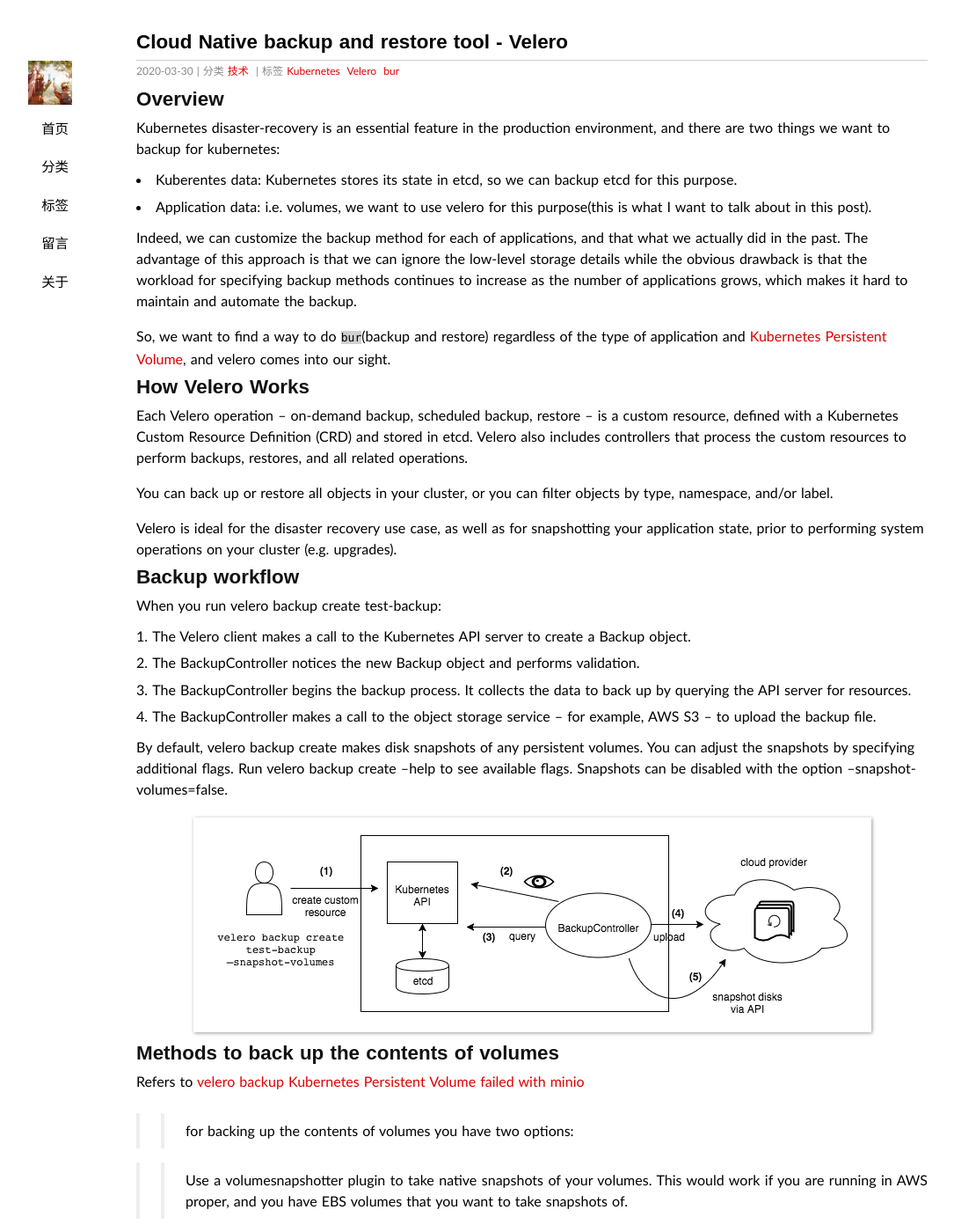
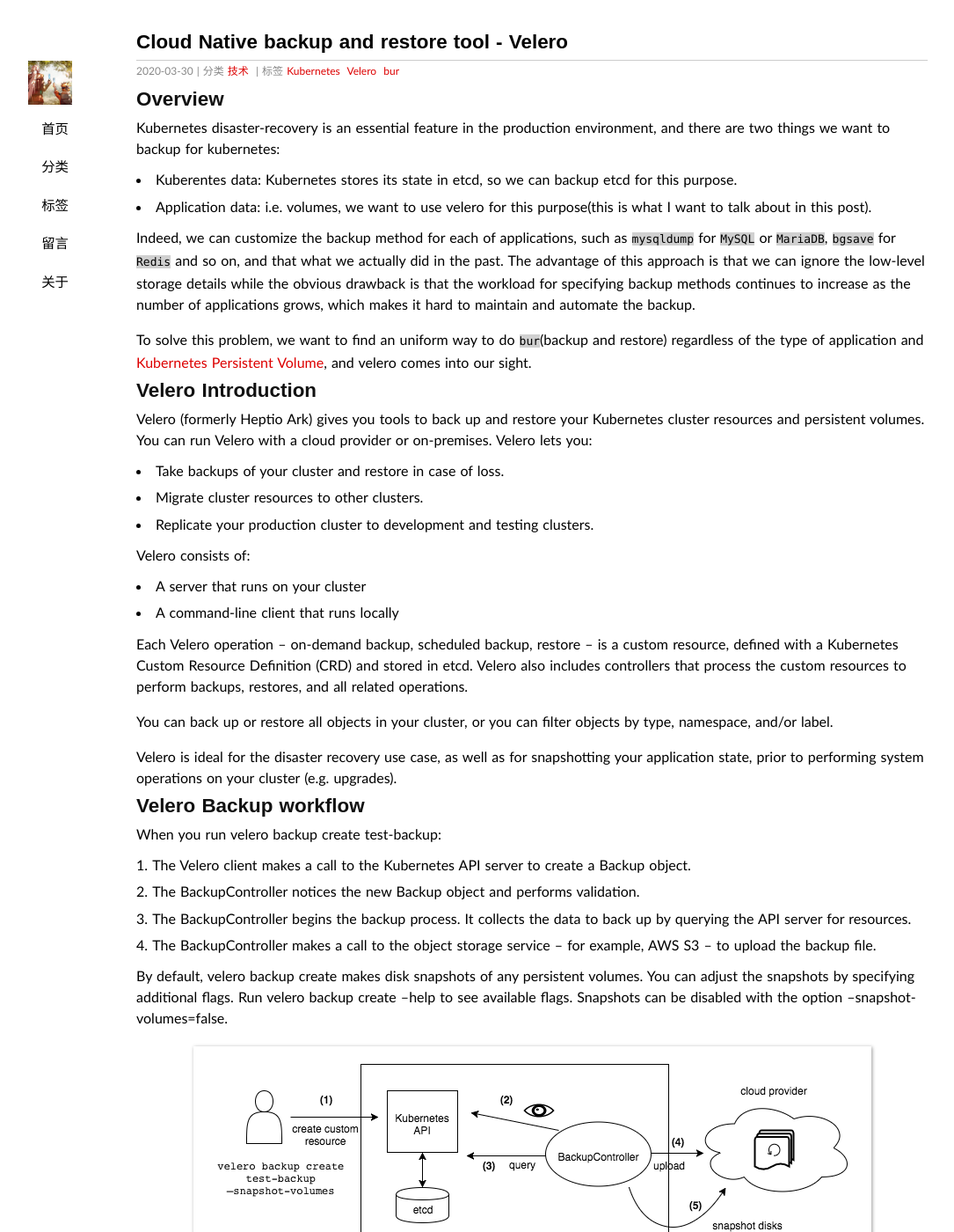
Before and after one commit to duyanghao/duyanghao.github.io, a Jekyll site: the page built from _posts/2020-3-30-velero.md, in a window 1280 px wide and 1400 px high. Shown: the whole window at 88% size, without its empty margins (35-1120 px from the left). Built offline with Jekyll 4.4.1, drawn with Linux system fonts in a browser that asks for light colours; some web fonts are replaced; comment, search, counter and statistics services are not loaded; some of the changed text lies outside the part shown.

Commit message:
update velero
Signed-off-by: duyanghao <1294057873@qq.com>

````diff
--- a/_posts/2020-3-30-velero.md
+++ b/_posts/2020-3-30-velero.md
@@ -14,11 +14,22 @@
 * Kuberentes data: Kubernetes stores its state in etcd, so we can backup etcd for this purpose.
 * Application data: i.e. volumes, we want to use velero for this purpose(this is what I want to talk about in this post).
 
-Indeed, we can customize the backup method for each of applications, and that what we actually did in the past. The advantage of this approach is that we can ignore the low-level storage details while the obvious drawback is that the workload for specifying backup methods continues to increase as the number of applications grows, which makes it hard to maintain and automate the backup.
+Indeed, we can customize the backup method for each of applications, such as `mysqldump` for `MySQL` or `MariaDB`, `bgsave` for `Redis` and so on, and that what we actually did in the past. The advantage of this approach is that we can ignore the low-level storage details while the obvious drawback is that the workload for specifying backup methods continues to increase as the number of applications grows, which makes it hard to maintain and automate the backup.
 
-So, we want to find a way to do `bur`(backup and restore) regardless of the type of application and [Kubernetes Persistent Volume](https://kubernetes.io/docs/concepts/storage/persistent-volumes/#types-of-persistent-volumes), and velero comes into our sight.
+To solve this problem, we want to find an uniform way to do `bur`(backup and restore) regardless of the type of application and [Kubernetes Persistent Volume](https://kubernetes.io/docs/concepts/storage/persistent-volumes/#types-of-persistent-volumes), and velero comes into our sight.
 
-## How Velero Works
+## Velero Introduction
+
+Velero (formerly Heptio Ark) gives you tools to back up and restore your Kubernetes cluster resources and persistent volumes. You can run Velero with a cloud provider or on-premises. Velero lets you:
+
+* Take backups of your cluster and restore in case of loss.
+* Migrate cluster resources to other clusters.
+* Replicate your production cluster to development and testing clusters.
+
+Velero consists of:
+
+* A server that runs on your cluster
+* A command-line client that runs locally
 
 Each Velero operation -- on-demand backup, scheduled backup, restore -- is a custom resource, defined with a Kubernetes Custom Resource Definition (CRD) and stored in etcd. Velero also includes controllers that process the custom resources to perform backups, restores, and all related operations.
 
@@ -26,7 +37,7 @@
 
 Velero is ideal for the disaster recovery use case, as well as for snapshotting your application state, prior to performing system operations on your cluster (e.g. upgrades).
 
-## Backup workflow
+## Velero Backup workflow
 
 When you run velero backup create test-backup:
 
@@ -244,7 +255,7 @@
 
 ## Advanced research for velero with Restic Integration
 
-#### *Multiple Pods with velero restic backup annotation backend with same PersistentVolumeClaims*
+#### <font color="#dd0000">*Multiple Pods with velero restic backup annotation backend with same PersistentVolumeClaims*</font><br />
 
 velero restic will backup the `PersistentVolumeClaims` only once when there are multiple backup annotations backend with the same `PersistentVolumeClaims` as below:
 
@@ -298,15 +309,15 @@
 time="2020-04-08T06:35:34Z" level=info msg="Pod volume uses a persistent volume claim which has already been backed up with restic from another pod, skipping." backup=velero/multi-test group=v1 logSource="pkg/backup/item_backupper.go:198" name=nginx-deployment-7d46f5c9d-trk4b namespace=multi podVolume=nginx-logs pvcName=nginx-logs resource=pods
 ```
 
-#### *[velero-volume-controller](https://github.com/vmware-tanzu/velero/blob/master/site/docs/master/restic.md#add-backup-annotation)*
+#### <font color="#dd0000">*[velero-volume-controller](https://github.com/vmware-tanzu/velero/blob/master/site/docs/master/restic.md#add-backup-annotation)*</font><br />
 
-Since one drawback of velero with Restic Integration is that we have to add relevant annotation for pods with persistent volumes by hand for backing up application data and meanwhile the velero official hasn't offered a solution yet.
+Since one drawback of velero with Restic Integration is that we have to add relevant annotation for pods with persistent volumes by hand for backing up application data and meanwhile the velero official hasn't provided a solution to backup all volume resources in the cluster yet.
 
 To solve this, I have created a repo called [velero-volume-controller](https://github.com/duyanghao/velero-volume-controller), which helps users to do this dull job automatically as below:
 
 ![](/public/img/velero/velero-volume-controller.png)
 
-#### *Create regularly scheduled backups based on a cron expression*
+#### <font color="#dd0000">*Create regularly scheduled backups based on a cron expression*</font><br />
 
 Let's do a simple test for regularly scheduled backups:
 
@@ -321,7 +332,7 @@
 backup-tutorial-20200325061834   Completed   2020-03-25 14:18:34 +0800 CST   29d       default            <none>
 ```
 
-#### *Switch between underlying storage providers*
+#### <font color="#dd0000">*Switch between underlying storage providers*</font><br />
 
 ```bash
 $ kubectl get sc
@@ -347,7 +358,7 @@
 1. Same StorageClassName
 2. Support relevant access modes of persistent volume(i.e. RWO, ROX and RWX)
 
-#### *[Backup Big Data](https://github.com/vmware-tanzu/velero/issues/1515)*
+#### <font color="#dd0000">*[Backup Big Data](https://github.com/vmware-tanzu/velero/issues/1515)*</font><br />
 
 When backing up big data, such as 100G or more, velero backup will fail as below:
 
@@ -440,7 +451,7 @@
 Events:             <none>
 ```
 
-#### *Backup concurrently*
+#### <font color="#dd0000">*Backup concurrently*</font><br />
 
 Right now, velevo restic has not supported running restic backups concurrently as below:
 
@@ -466,7 +477,7 @@
 
 And you can get more information about this [here](https://github.com/vmware-tanzu/velero/issues/2122).
 
-#### *High-availability*
+#### <font color="#dd0000">*High-availability*</font><br />
 
 >> Currently, Velero does not support multiple replicas of the server.
 
@@ -474,7 +485,7 @@
 
 >> That does still leave challenges for the server loops that handle dispatching the Backup and Restores to the workers, though. Some ideas for addressing that are discussed in [#487](https://github.com/vmware-tanzu/velero/issues/487).
 
-#### *Incremental backup*
+#### <font color="#dd0000">*Incremental backup*</font><br />
 
 ```bash
 # test1 - single big file(100G)
@@ -489,23 +500,21 @@
 
 # test2 - multiple files within one persistent volume(10W-1M files)
 # loop-1 - 10m
-# loop-2(+1m) - 17s
+# loop-2(+1M) - 17s
 $ dd if=/dev/urandom of=test1M bs=1M count=1
 # loop-3(+1G) - 17s
 $ dd if=/dev/urandom of=test1G bs=1M count=1024
 # loop-4(delete serveral files) - 18s
 # loop-5(delete all files) - 3s
-# backup data in object storage provider still remains
+# attention: backup data in object storage provider still remains
 
 # test3 - pod restart(17s)
 # test3 shows that an incremental backup chain will be maintained across pod reschedules for PVCs.
 ```
 
-#### *Delete policy*
+#### <font color="#dd0000">*Delete policy*</font><br />
 
-## delete policy
-
-`velero restic backup delete` will remove relevant backups, restores and disk snapshots，but it won't delete restic data and affect other backups
+`velero restic backup delete` will remove relevant backup, restore and disk snapshots，but it won't delete restic data or affect other backups
 
 ```bash
 $ velero backup create delete-policy-2 --include-namespaces test4
````
